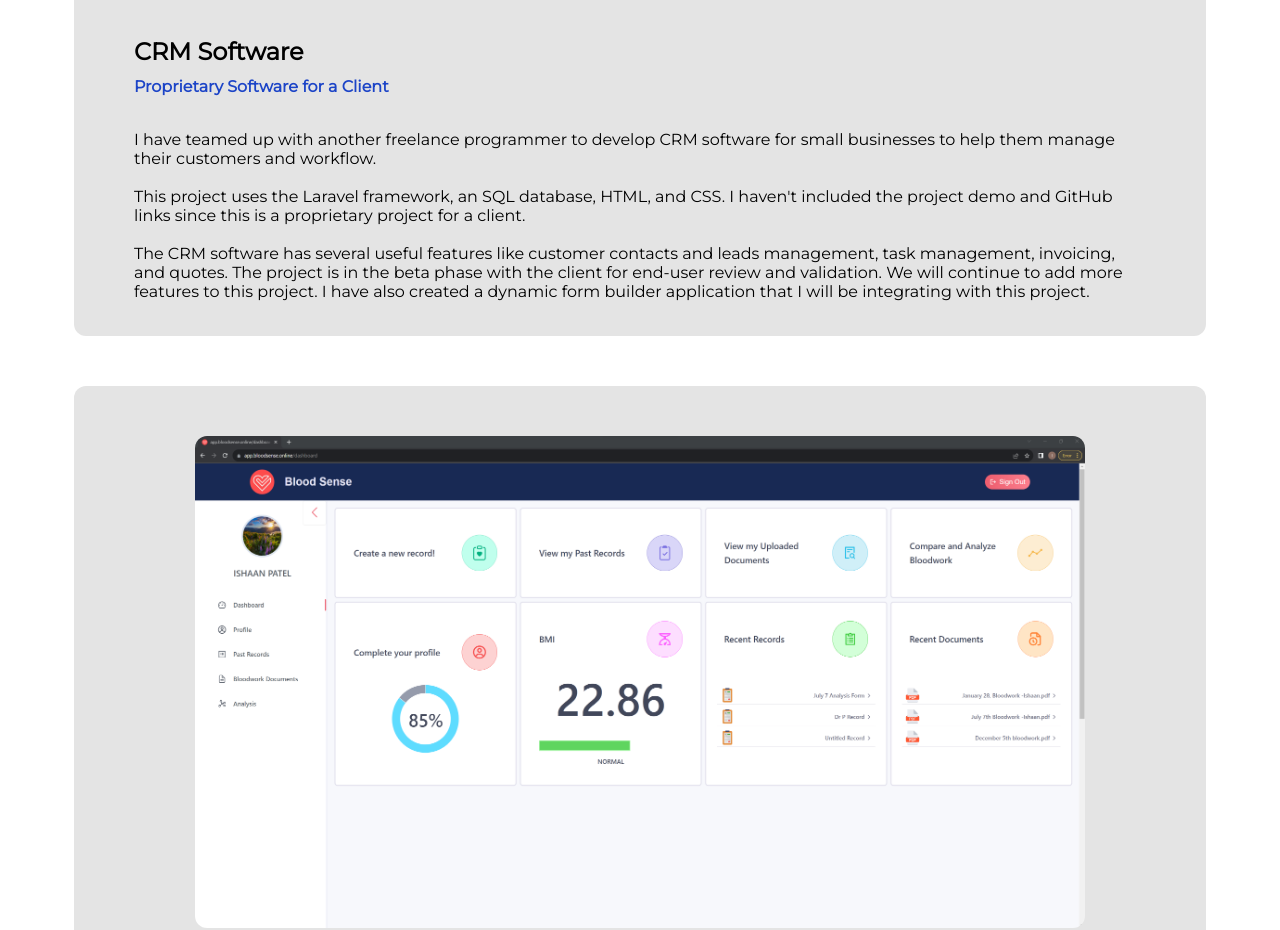
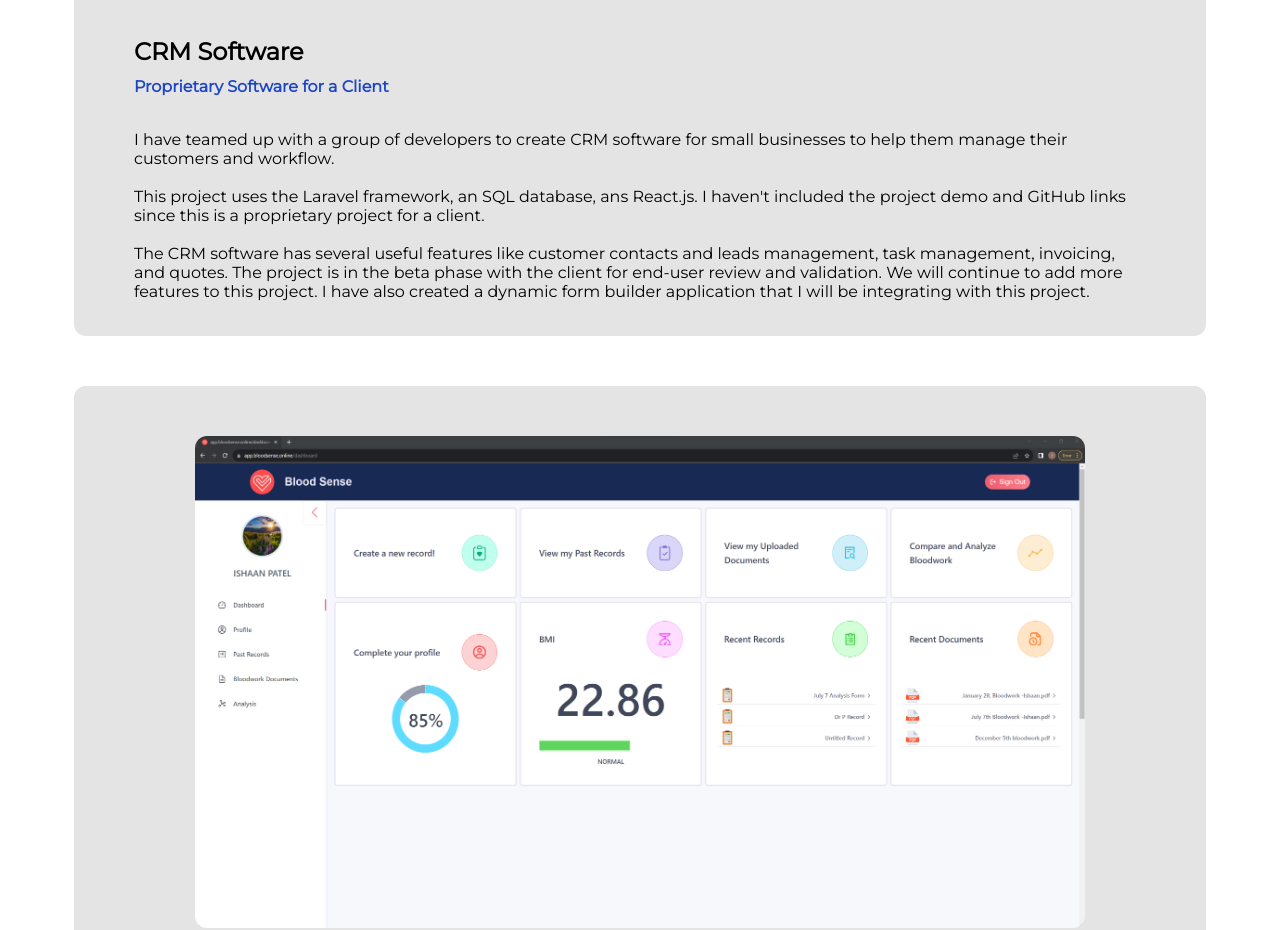
Before and after one commit to Ishaan35/Ishaan35.github.io, a plain HTML site: page projects.html in a window 1280 px wide. Shown: the part 827-1757 px from the top of the page. Drawn offline with Linux system fonts and the light colour scheme.

Commit message:
Update projects.html

```diff
--- a/projects.html
+++ b/projects.html
@@ -83,10 +83,10 @@
 
                         <br>
 
-                        <p style="padding-left:40px; padding-right: 40px;">I have teamed up with another freelance programmer to develop CRM software for small businesses to help them manage
+                        <p style="padding-left:40px; padding-right: 40px;">I have teamed up with a group of developers to create CRM software for small businesses to help them manage
                         their customers and workflow.
                         <br><br>
-                        This project uses the Laravel framework, an SQL database, HTML, and CSS. I haven't included the project demo and GitHub
+                        This project uses the Laravel framework, an SQL database, ans React.js. I haven't included the project demo and GitHub
                         links since this is a proprietary project for a client.
                         <br><br>
                         The CRM software has several useful features like customer contacts and leads management, task management, invoicing,
```
